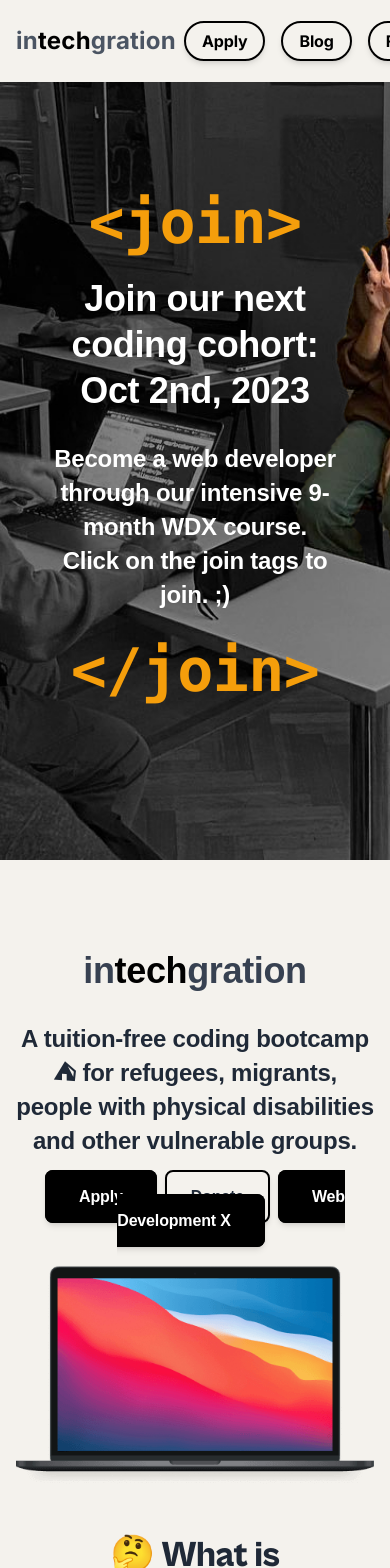
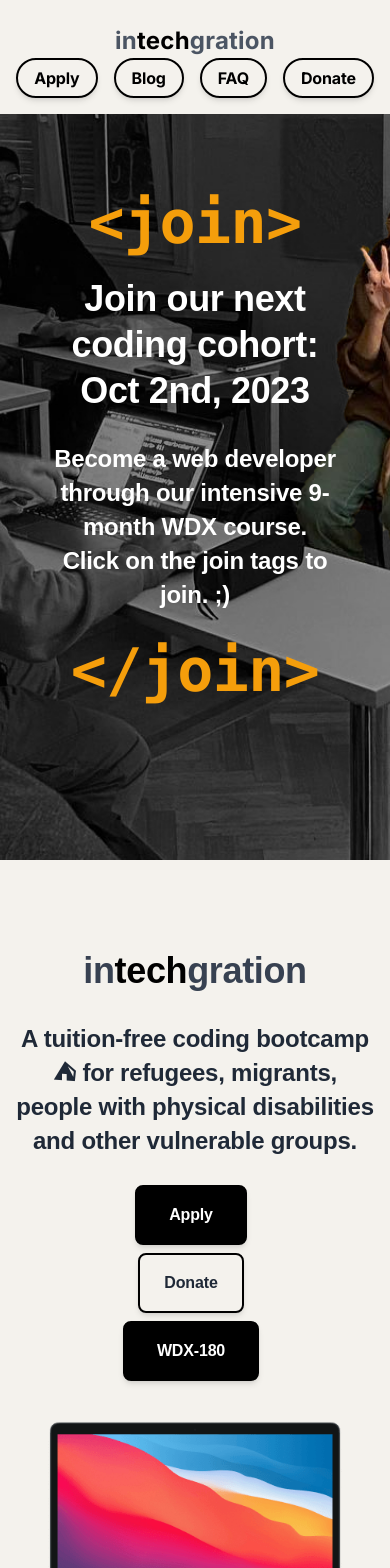
Before and after one commit to in-tech-gration/website, a Next.js app: page / in a window 390 px wide. Shown: the top 1568 px of the page. Built offline with nearby package versions, Linux system fonts and the light colour scheme.

Commit message:
Small responsive changes.

```diff
--- a/app/(default)/faq/page.tsx
+++ b/app/(default)/faq/page.tsx
@@ -13,7 +13,7 @@
       {/* This empty div has been put here to force the inclusion of dynamic tailwind classes */}
       <div className="list-disc list-inside hidden pl-8"></div>
 
-      <div className="mx-auto max-w-7xl px-6 py-24 sm:py-32 lg:px-8 lg:py-40">
+      <div className="mx-auto mt-10 sm:mt-0 max-w-7xl px-6 py-24 sm:py-32 lg:px-8 lg:py-40">
         <div className="mx-auto max-w-4xl divide-y divide-gray-900/10">
           <h2 className="h2 font-cabinet-grotesk">
             Frequently Asked Questions
--- a/components/hero.tsx
+++ b/components/hero.tsx
@@ -22,7 +22,7 @@
           A tuition-free coding bootcamp ⛺︎ for refugees, migrants, people with
           physical disabilities and other vulnerable groups.
         </p>
-        <div className="font-montserrat">
+        <div className="font-montserrat flex flex-col sm:flex-row items-center">
           <Link
             href="/apply"
             className="bg-black hover:bg-gray-900 shadow-md hover:shadow-xl px-8 py-4 rounded-lg border-2 border-black border-solid text-white mr-2 mb-2 font-bold"
@@ -32,7 +32,7 @@
           </Link>
           <Link
             href={config.donation_links.kofi}
-            className="px-6 py-4 border-2 border-black border-solid rounded-lg font-bold shadow-md hover:shadow-xl mr-2"
+            className="px-6 py-4 border-2 border-black border-solid rounded-lg font-bold shadow-md hover:shadow-xl mr-2 mb-2"
           >
             Donate
           </Link>
@@ -47,7 +47,7 @@
               xmlns="http://www.w3.org/2000/svg">
               <path d="M16 8.2c-4.4 0-8 3.6-8 8 0 3.5 2.3 6.5 5.5 7.6.4.1.5-.2.5-.4V22c-2.2.5-2.7-1-2.7-1-.4-.9-.9-1.2-.9-1.2-.7-.5.1-.5.1-.5.8.1 1.2.8 1.2.8.7 1.3 1.9.9 2.3.7.1-.5.3-.9.5-1.1-1.8-.2-3.6-.9-3.6-4 0-.9.3-1.6.8-2.1-.1-.2-.4-1 .1-2.1 0 0 .7-.2 2.2.8.6-.2 1.3-.3 2-.3s1.4.1 2 .3c1.5-1 2.2-.8 2.2-.8.4 1.1.2 1.9.1 2.1.5.6.8 1.3.8 2.1 0 3.1-1.9 3.7-3.7 3.9.3.4.6.9.6 1.6v2.2c0 .2.1.5.6.4 3.2-1.1 5.5-4.1 5.5-7.6-.1-4.4-3.7-8-8.1-8z" />
             </svg> */}
-            Web Development X
+            WDX-180
           </Link>
 
 
--- a/components/ui/header.tsx
+++ b/components/ui/header.tsx
@@ -33,11 +33,11 @@
   return (
     <header className="absolute w-full z-30">
       <nav
-        className={`flex justify-between items-center py-6 w-full lg:px-48 md:px-12 px-4 content-center  bg-secondary z-10 fixed md:bg-opacity-98 transition duration-300 ease-in-out ${
+        className={`flex flex-col sm:flex-row justify-between items-center py-6 w-full lg:px-48 md:px-12 px-4 content-center  bg-secondary z-10 fixed md:bg-opacity-98 transition duration-300 ease-in-out ${
           !top && "bg-secondary shadow-xl"
         }`}
       >
-        <div className="flex items-center">
+        <div className="flex items-center mb-2 sm:mb-0">
           <Link href="/">
             <h1 className="text-2xl font-bold tracking-wide text-gray-600	">
               in<span className="text-black ">tech</span>gration
```
